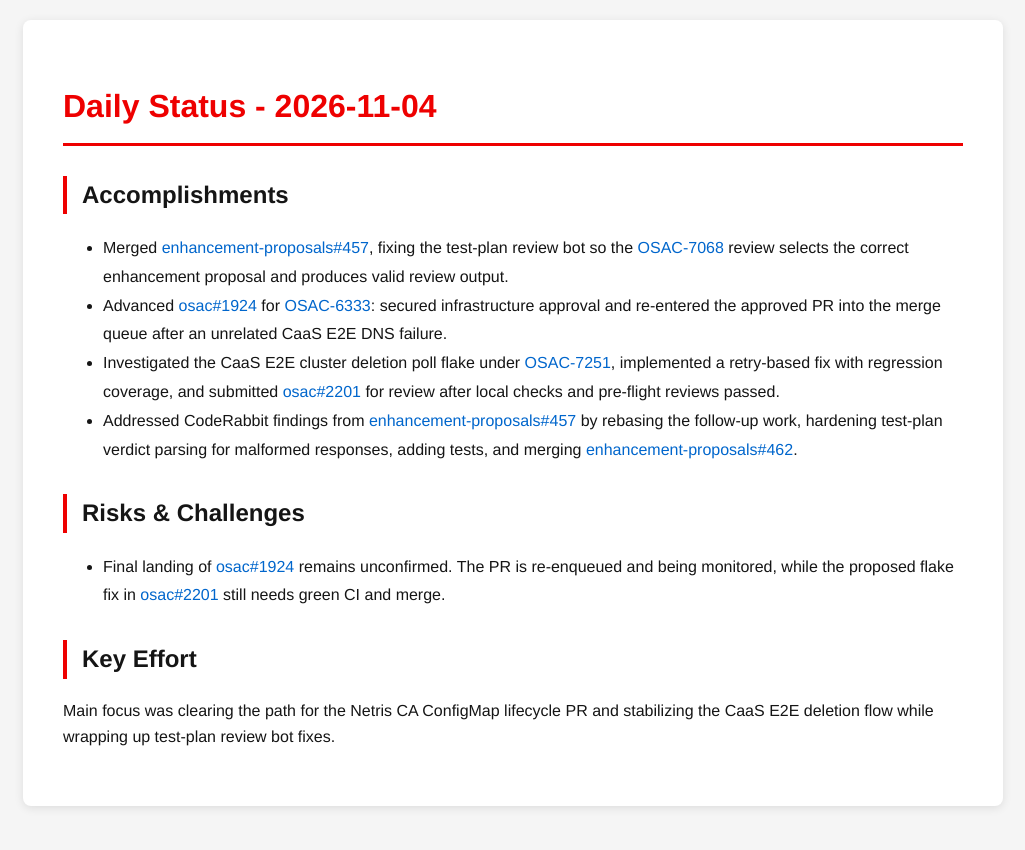
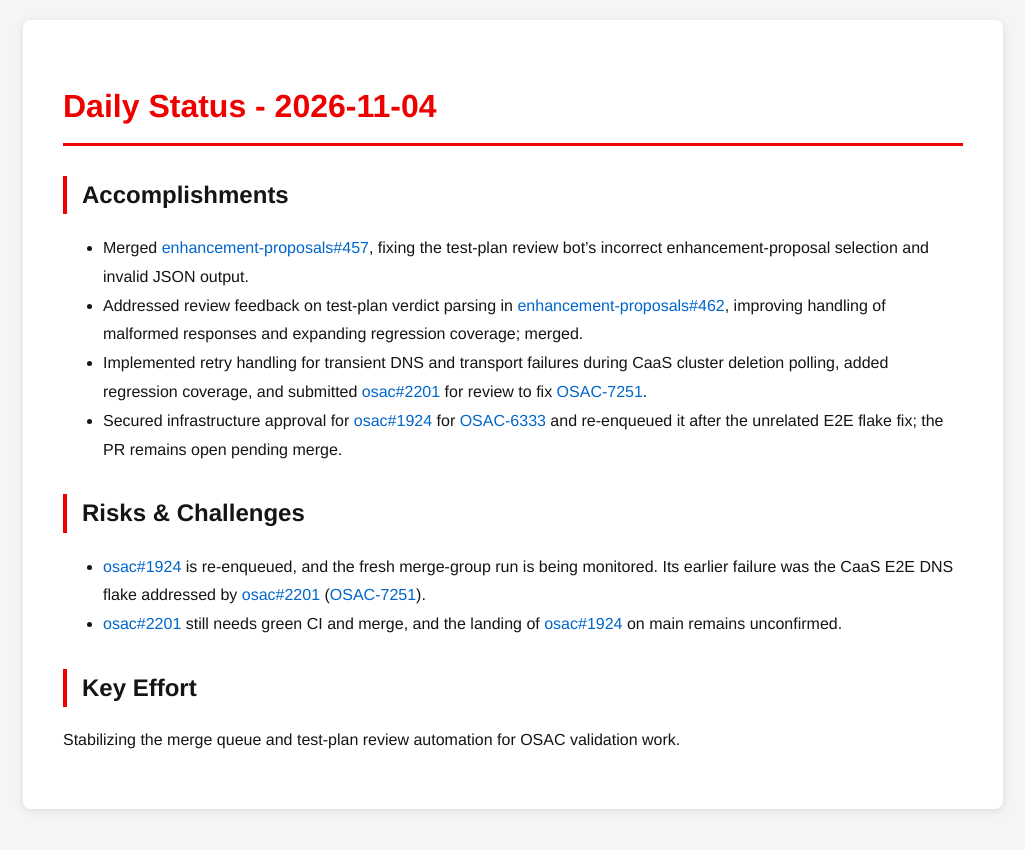
Before and after one commit to tzvatot/daily-status, a Jekyll site: the page built from 2026-11-04.md, in a window 1280 px wide. Shown: the top 850 px of the page, without its empty margins (127-1152 px from the left). Built offline with Jekyll 4.4.1, drawn with Linux system fonts in a browser that asks for light colours.

Commit message:
Daily status update - 2026-11-04

```diff
--- a/2026-11-04.md
+++ b/2026-11-04.md
@@ -7,13 +7,14 @@ date: 2026-11-04
 # Daily Status - 2026-11-04
 
 ## Accomplishments
-- Merged [enhancement-proposals#457](https://github.com/osac-project/enhancement-proposals/pull/457), fixing the test-plan review bot so the [OSAC-7068](https://redhat.atlassian.net/browse/OSAC-7068) review selects the correct enhancement proposal and produces valid review output.
-- Advanced [osac#1924](https://github.com/osac-project/osac/pull/1924) for [OSAC-6333](https://redhat.atlassian.net/browse/OSAC-6333): secured infrastructure approval and re-entered the approved PR into the merge queue after an unrelated CaaS E2E DNS failure.
-- Investigated the CaaS E2E cluster deletion poll flake under [OSAC-7251](https://redhat.atlassian.net/browse/OSAC-7251), implemented a retry-based fix with regression coverage, and submitted [osac#2201](https://github.com/osac-project/osac/pull/2201) for review after local checks and pre-flight reviews passed.
-- Addressed CodeRabbit findings from [enhancement-proposals#457](https://github.com/osac-project/enhancement-proposals/pull/457) by rebasing the follow-up work, hardening test-plan verdict parsing for malformed responses, adding tests, and merging [enhancement-proposals#462](https://github.com/osac-project/enhancement-proposals/pull/462).
+- Merged [enhancement-proposals#457](https://github.com/osac-project/enhancement-proposals/pull/457), fixing the test-plan review bot's incorrect enhancement-proposal selection and invalid JSON output.
+- Addressed review feedback on test-plan verdict parsing in [enhancement-proposals#462](https://github.com/osac-project/enhancement-proposals/pull/462), improving handling of malformed responses and expanding regression coverage; merged.
+- Implemented retry handling for transient DNS and transport failures during CaaS cluster deletion polling, added regression coverage, and submitted [osac#2201](https://github.com/osac-project/osac/pull/2201) for review to fix [OSAC-7251](https://redhat.atlassian.net/browse/OSAC-7251).
+- Secured infrastructure approval for [osac#1924](https://github.com/osac-project/osac/pull/1924) for [OSAC-6333](https://redhat.atlassian.net/browse/OSAC-6333) and re-enqueued it after the unrelated E2E flake fix; the PR remains open pending merge.
 
 ## Risks & Challenges
-- Final landing of [osac#1924](https://github.com/osac-project/osac/pull/1924) remains unconfirmed. The PR is re-enqueued and being monitored, while the proposed flake fix in [osac#2201](https://github.com/osac-project/osac/pull/2201) still needs green CI and merge.
+- [osac#1924](https://github.com/osac-project/osac/pull/1924) is re-enqueued, and the fresh merge-group run is being monitored. Its earlier failure was the CaaS E2E DNS flake addressed by [osac#2201](https://github.com/osac-project/osac/pull/2201) ([OSAC-7251](https://redhat.atlassian.net/browse/OSAC-7251)).
+- [osac#2201](https://github.com/osac-project/osac/pull/2201) still needs green CI and merge, and the landing of [osac#1924](https://github.com/osac-project/osac/pull/1924) on main remains unconfirmed.
 
 ## Key Effort
-Main focus was clearing the path for the Netris CA ConfigMap lifecycle PR and stabilizing the CaaS E2E deletion flow while wrapping up test-plan review bot fixes.
+Stabilizing the merge queue and test-plan review automation for OSAC validation work.
```
